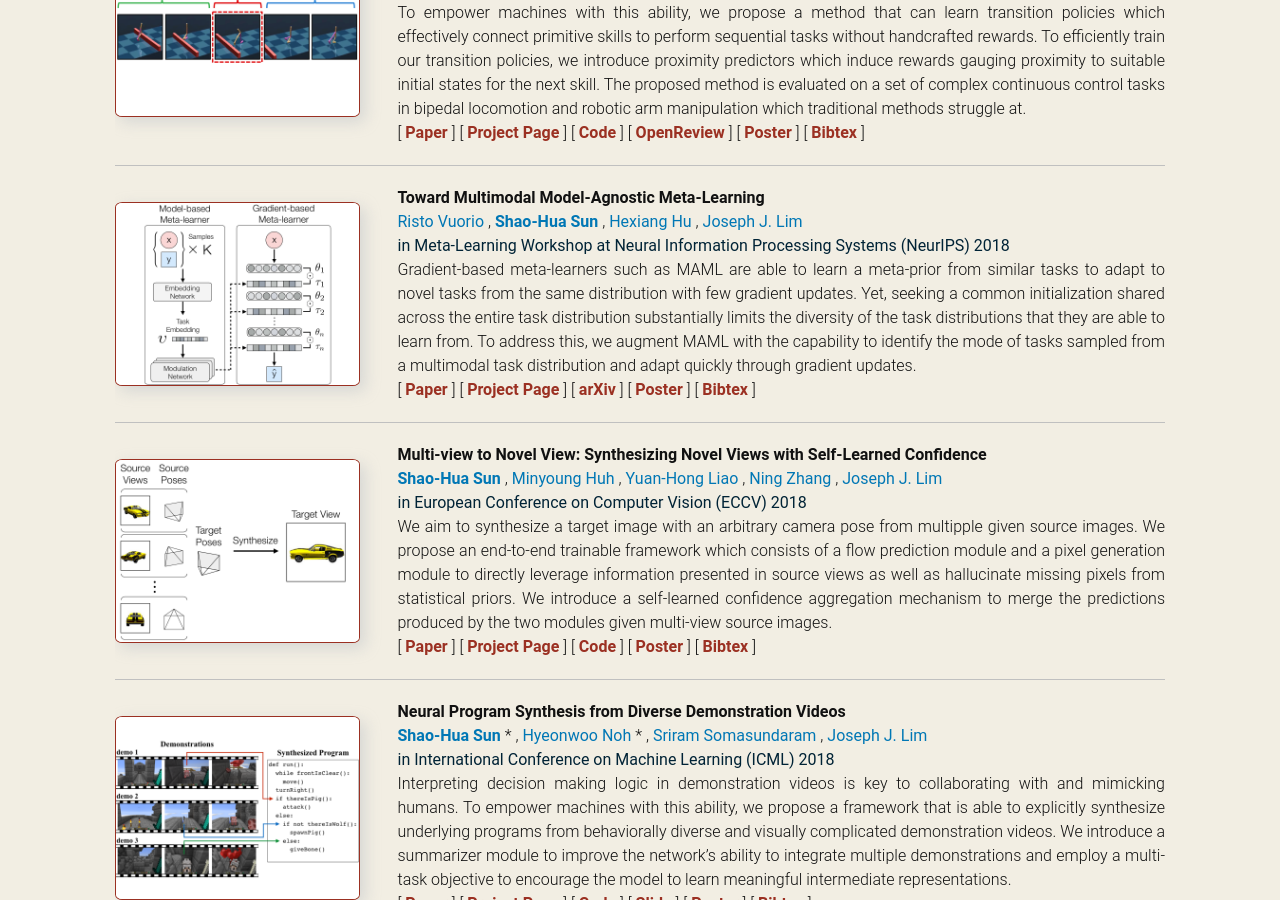
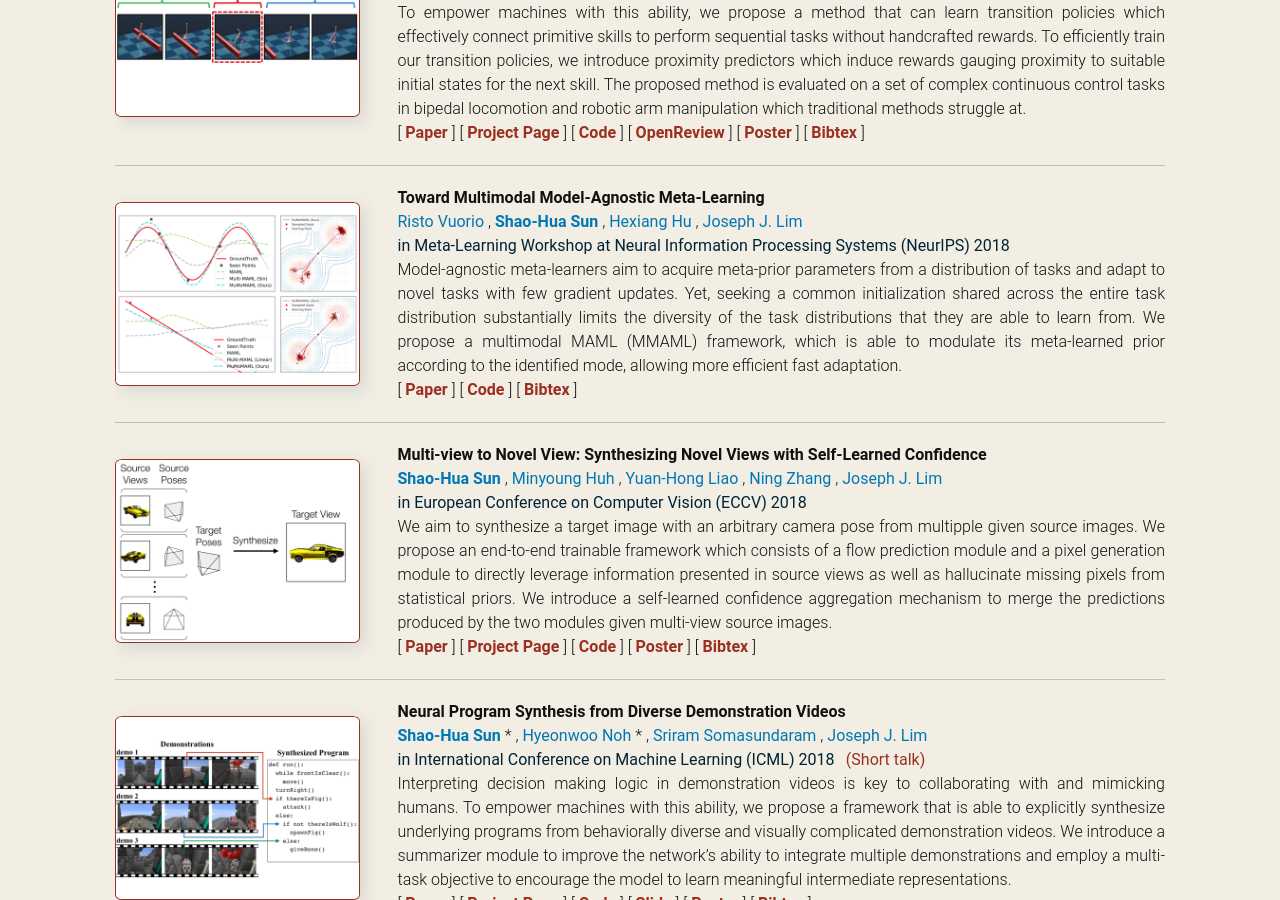
Before and after one commit to shaohua0116/shaohua0116.github.io, a Jekyll site: the page built from publications.html, in a window 1280 px wide and 900 px high, scrolled down 1040 px. Built offline with Jekyll 4.4.1, drawn with Linux system fonts in a browser that asks for light colours.

Commit message:
add mumomaml

```diff
--- a/_data/publications.yml
+++ b/_data/publications.yml
@@ -30,7 +30,7 @@
 
 - title: 'Multimodal Model-Agnostic Meta-Learning via Task-Aware Modulation'
   date:  'Dec 2019'
-  imgurl: '/images/projects/mumomaml.png'
+  imgurl: '/images/projects/mmaml.png'
   imgprop: 'frame'
   selected: true
   authors:
@@ -137,10 +137,10 @@
   # place:    'in New Orleans, USA'
 
 - title: 'Toward Multimodal Model-Agnostic Meta-Learning'
-  date:  'Dec. 2018'
+  date:  'Dec 2018'
   imgurl: '/images/projects/mumomaml.png'
   imgprop: 'frame'
-  selected: false
+  selected: true
   authors:
     - name: Risto Vuorio
       url:  'https://vuoristo.github.io/'
@@ -151,24 +151,20 @@
       url:  'http://hexianghu.com/'
     - name: Joseph J. Lim
       url:  'http://www-bcf.usc.edu/~limjj/'
-  desc: 'Gradient-based meta-learners such as MAML are able to learn a meta-prior from similar tasks to adapt to novel tasks from the same distribution with few gradient updates. Yet, seeking a common initialization shared across the entire task distribution substantially limits the diversity of the task distributions that they are able to learn from. To address this, we augment MAML with the capability to identify the mode of tasks sampled from a multimodal task distribution and adapt quickly through gradient updates.'
-  abstract: 'Gradient-based meta-learners such as MAML are able to learn a meta-prior from similar tasks to adapt to novel tasks from the same distribution with few gradient updates. One important limitation of such frameworks is that they seek a common initialization shared across the entire task distribution, substantially limiting the diversity of the task distributions that they are able to learn from. In this paper, we augment MAML with the capability to identify tasks sampled from a multimodal task distribution and adapt quickly through gradient updates. Specifically, we propose a multimodal MAML algorithm that is able to modulate its meta-learned prior according to the identified task, allowing faster adaptation. We evaluate the proposed model on a diverse set of problems including regression, few-shot image classification, and reinforcement learning. The results demonstrate the effectiveness of our model in modulating the meta-learned prior in response to the characteristics of tasks sampled from a multimodal distribution.'
+  desc: 'Model-agnostic meta-learners aim to acquire meta-prior parameters from a distribution of tasks and adapt to novel tasks with few gradient updates. Yet, seeking a common initialization shared across the entire task distribution substantially limits the diversity of the task distributions that they are able to learn from. We propose a multimodal MAML (MMAML) framework, which is able to modulate its meta-learned prior according to the identified mode, allowing more efficient fast adaptation.'
+  abstract: 'Model-agnostic meta-learners aim to acquire meta-prior parameters from similar tasks to adapt to novel tasks from the same distribution with few gradient updates. With the flexibility in the choice of models, those frameworks demonstrate appealing performance on a variety of domains such as few-shot image classification and reinforcement learning. However, one important limitation of such frameworks is that they seek a common initialization shared across the entire task distribution, substantially limiting the diversity of the task distributions that they are able to learn from. In this paper, we augment MAML with the capability to identify the mode of tasks sampled from a multimodal task distribution and adapt quickly through gradient updates. Specifically, we propose a multimodal MAML (MMAML) framework, which is able to modulate its meta-learned prior according to the identified mode, allowing more efficient fast adaptation. We evaluate the proposed model on a diverse set of few-shot learning tasks, including regression, image classification, and reinforcement learning. The results not only demonstrate the effectiveness of our model in modulating the meta-learned prior in response to the characteristics of tasks but also show that learning from a multimodal distribution could benefit learning the tasks from a single mode.'
   tags:
     - name: 'Paper'
-      url:  'https://arxiv.org/pdf/1812.07172.pdf'
-    - name: 'Project Page'
-      url:  './mumomaml/index.html'
-    - name: 'arXiv'
       url:  'https://arxiv.org/abs/1812.07172'
-    - name: 'Poster'
-      url:  './images/posters/mumomaml.pdf'
+    - name: 'Code'
+      url:  'https://github.com/shaohua0116/MMAML-Classification'
     - name: 'Bibtex'
       url:  '/bibtex/mumomaml.txt'
   publisher:  'Meta-Learning Workshop at Neural Information Processing Systems (NeurIPS) 2018'
   oral: false
   oral_text: ''
   status:   ''
-  # place:    'in Montreal, Canada'
+  # place:    'in Vancouver, Canada'
 
 - title: 'Multi-view to Novel View: Synthesizing Novel Views with Self-Learned Confidence'
   date:  'Sep. 2018'
@@ -241,6 +237,8 @@
       url:  './images/posters/demo2program.pdf'
     - name: 'Bibtex'
       url:  '/bibtex/demo2program.txt'
+  oral: true
+  oral_text: 'Short talk'
 
 - title: 'Exploiting Image Structural Similarity for Single Image Rain Removal'
   date:  'Oct. 2014'
```
Also changed, not shown: images/projects/mmaml.png (added), images/projects/mumomaml.png.
